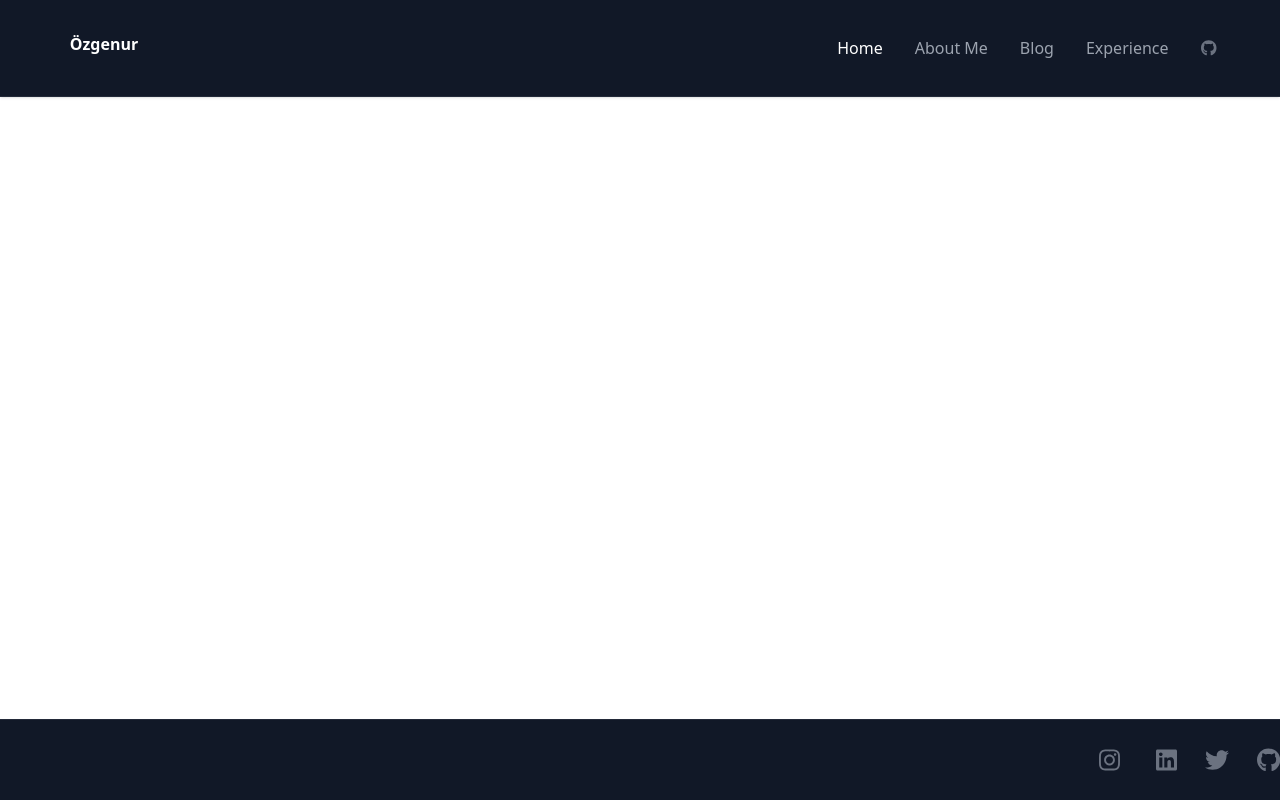
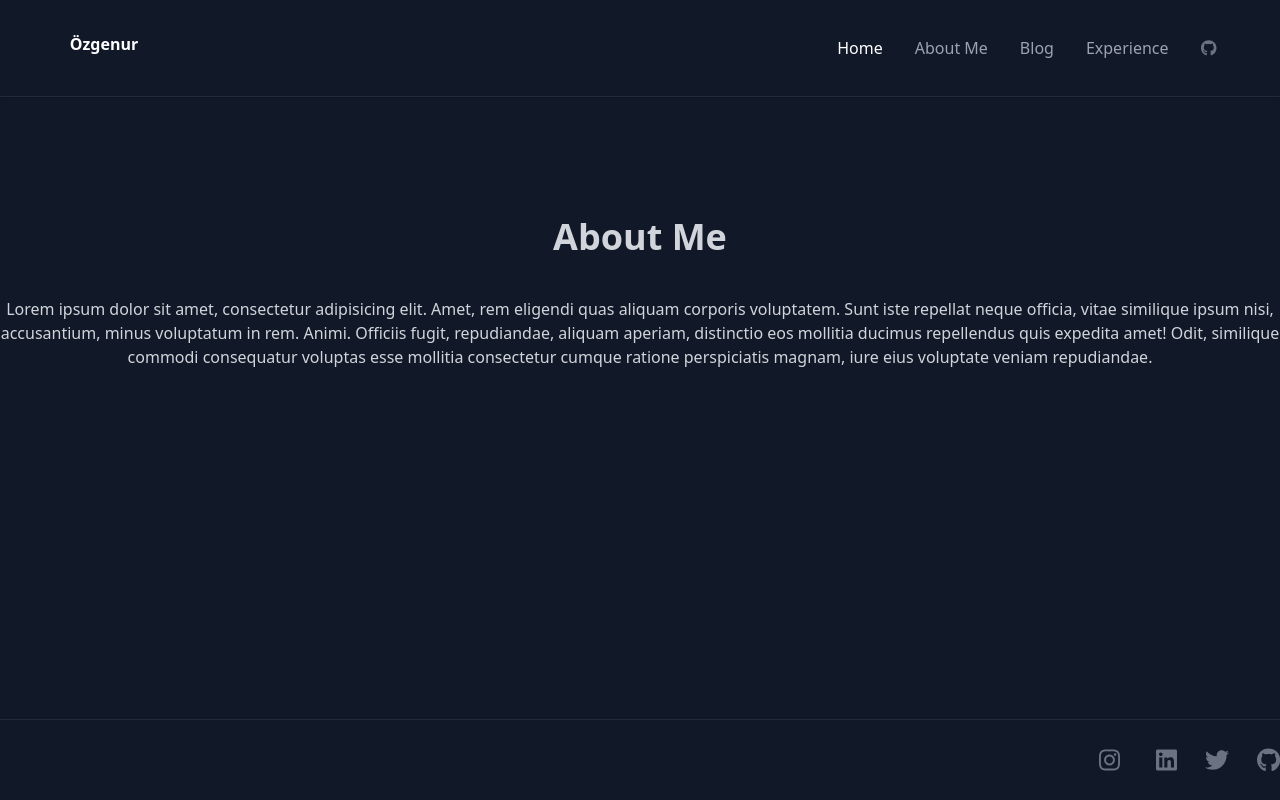
Before and after one commit to ozgeozkaraa01/my-website, a Next.js app: page /hakkimda in a window 1280 px wide. Built offline with nearby package versions, Linux system fonts and the light colour scheme.

Commit message:
completed aboutus

```diff
--- a/pages/hakkimda.jsx
+++ b/pages/hakkimda.jsx
@@ -8,7 +8,25 @@ const AboutMe = () => {
       {/* Header */}
       <Header />
       {/* Content */}
-      <div className="flex-grow"></div>
+      <div className="flex-grow flex-1 pt-10 pb-10 bg-darkblue-900">
+        <div className="my-20 relative text-center">
+          <div className="max-w-screen-md mx-auto">
+            <h2 className="text-4xl font-bold text-gray-300">About Me</h2>
+          </div>
+          <div className="mt-10 text-center leading-6">
+            <p className="text-gray-300">
+              Lorem ipsum dolor sit amet, consectetur adipisicing elit. Amet,
+              rem eligendi quas aliquam corporis voluptatem. Sunt iste repellat
+              neque officia, vitae similique ipsum nisi, accusantium, minus
+              voluptatum in rem. Animi. Officiis fugit, repudiandae, aliquam
+              aperiam, distinctio eos mollitia ducimus repellendus quis expedita
+              amet! Odit, similique commodi consequatur voluptas esse mollitia
+              consectetur cumque ratione perspiciatis magnam, iure eius
+              voluptate veniam repudiandae.
+            </p>
+          </div>
+        </div>
+      </div>
       {/* Footer */}
       <Footer />
     </div>
```
